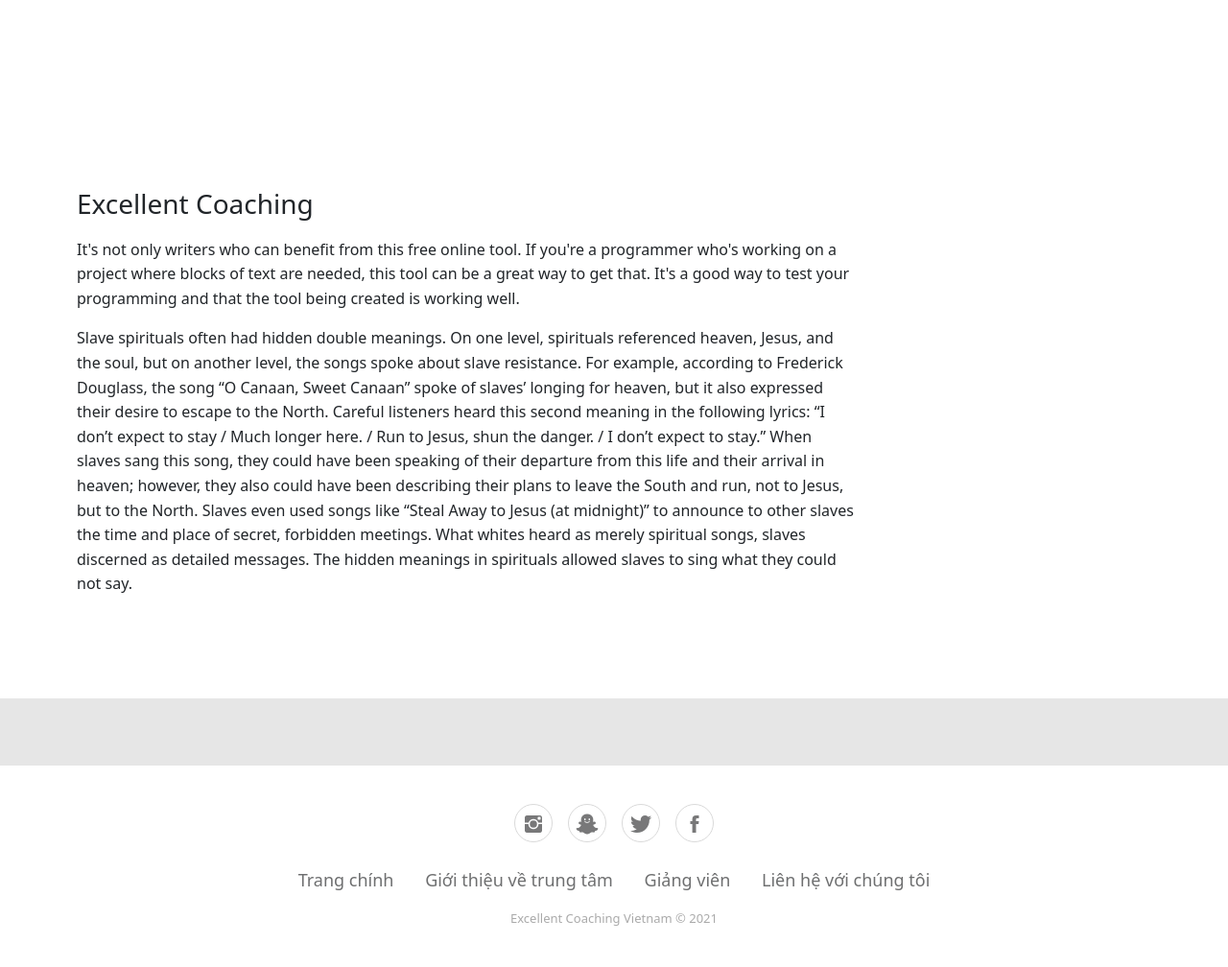
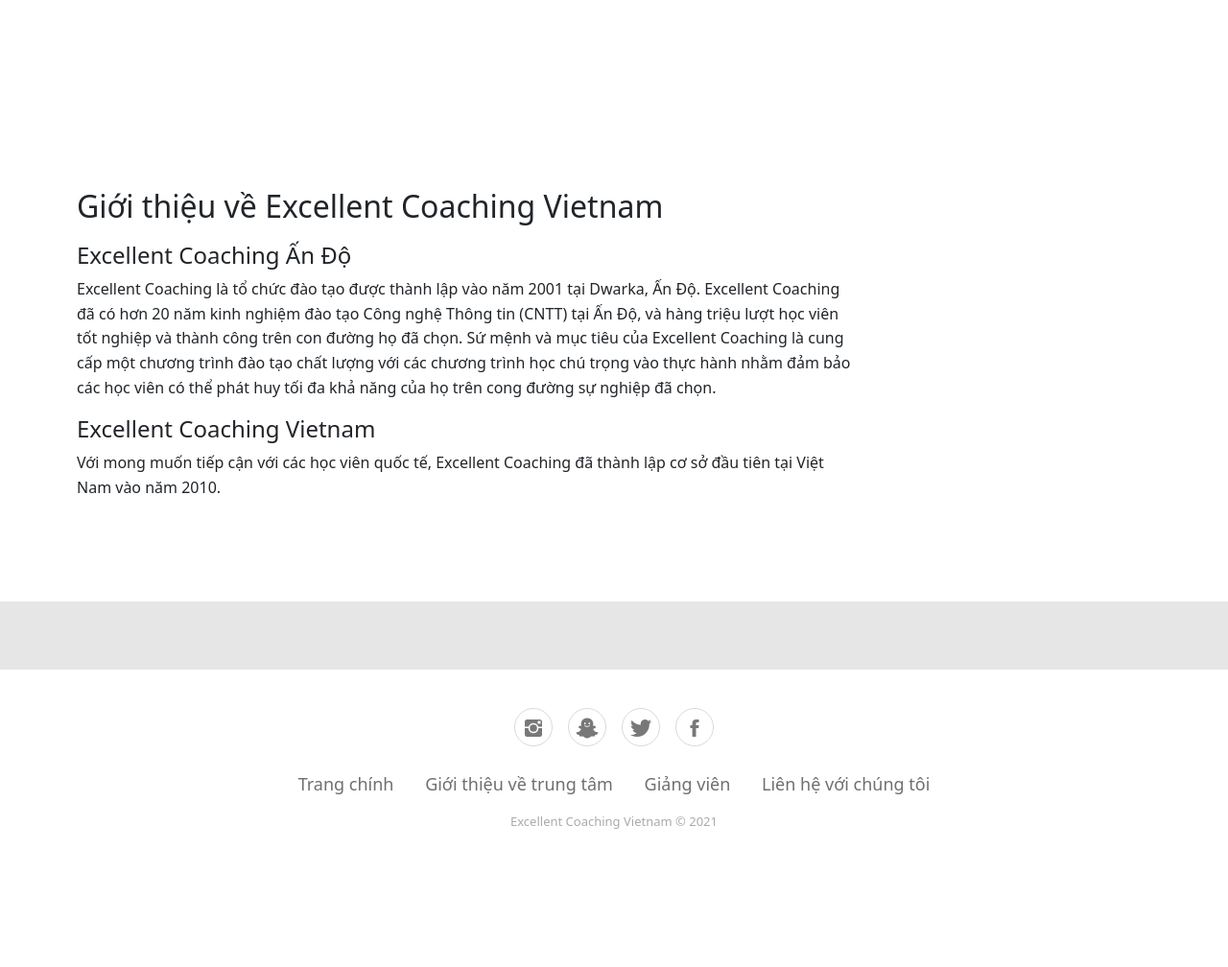
Before and after one commit to remichan97/excellent-coaching, a PHP site: page /about in a window 1280 px wide. Shown: the part 154-1162 px from the top of the page at 96% size. After the commit the page ends 1018 px from the top, so only its background shows below. Run offline with PHP 8.4, Linux system fonts and the light colour scheme; some web fonts are replaced.

Commit message:
trang about us

```diff
--- a/about/index.php
+++ b/about/index.php
@@ -19,12 +19,15 @@
         <div class="content_academy_inner">
             <header class="title_form">
 				<div class="title">
-					<h3>Excellent Coaching</h3>
+					<h2>Giới thiệu về Excellent Coaching Vietnam</h2>
 				</div>
                 <section class="description_form">
                     <div class="col_9">
-                        <p>It's not only writers who can benefit from this free online tool. If you're a programmer who's working on a project where blocks of text are needed, this tool can be a great way to get that. It's a good way to test your programming and that the tool being created is working well.<br></p>
-                        <p>Slave spirituals often had hidden double meanings. On one level, spirituals referenced heaven, Jesus, and the soul, but on another level, the songs spoke about slave resistance. For example, according to Frederick Douglass, the song “O Canaan, Sweet Canaan” spoke of slaves’ longing for heaven, but it also expressed their desire to escape to the North. Careful listeners heard this second meaning in the following lyrics: “I don’t expect to stay / Much longer here. / Run to Jesus, shun the danger. / I don’t expect to stay.” When slaves sang this song, they could have been speaking of their departure from this life and their arrival in heaven; however, they also could have been describing their plans to leave the South and run, not to Jesus, but to the North. Slaves even used songs like “Steal Away to Jesus (at midnight)” to announce to other slaves the time and place of secret, forbidden meetings. What whites heard as merely spiritual songs, slaves discerned as detailed messages. The hidden meanings in spirituals allowed slaves to sing what they could not say.<br></p>
+                        <h4>Excellent Coaching Ấn Độ</h4>
+                        <p>Excellent Coaching là tổ chức đào tạo được thành lập vào năm 2001 tại Dwarka, Ấn Độ. Excellent Coaching đã có hơn 20 năm kinh nghiệm đào tạo Công nghệ Thông tin &#40;CNTT&#41; tại Ấn Độ, và hàng triệu lượt học viên tốt nghiệp và thành công trên con đường họ đã chọn. Sứ mệnh và mục tiêu của Excellent Coaching là cung cấp một chương trình đào tạo chất lượng với các chương trình học chú trọng vào thực hành nhằm đảm bảo các học viên có thể phát huy tối đa khả năng của họ trên cong đường sự nghiệp đã chọn.<br/></p>
+                        <h4>Excellent Coaching Vietnam</h4>
+                        <p>Với mong muốn tiếp cận với các học viên quốc tế, Excellent Coaching đã thành lập cơ sở đầu tiên tại Việt Nam vào năm 2010. </p>
+
                     </div>
                 </section>
             </header>
```
